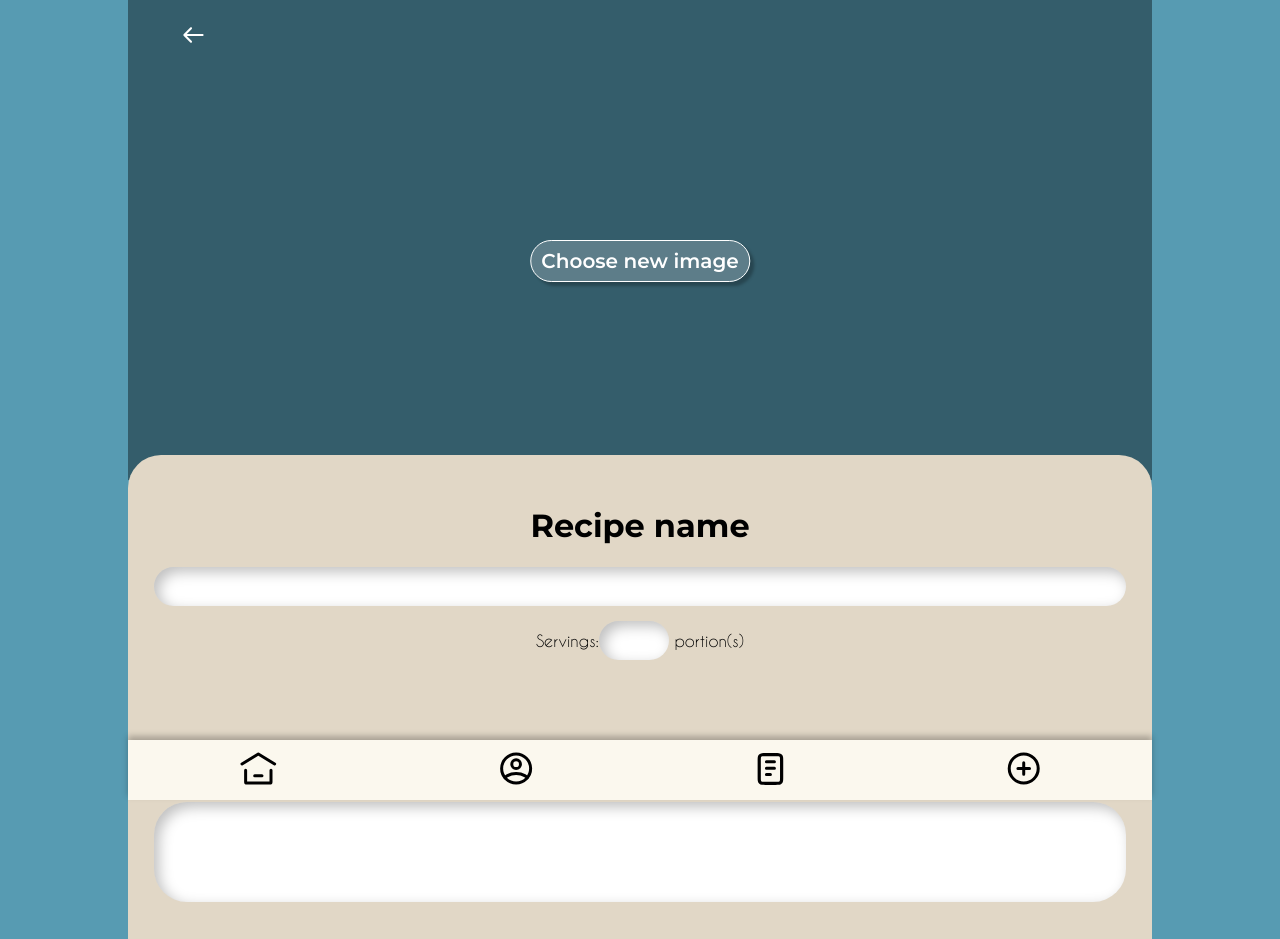
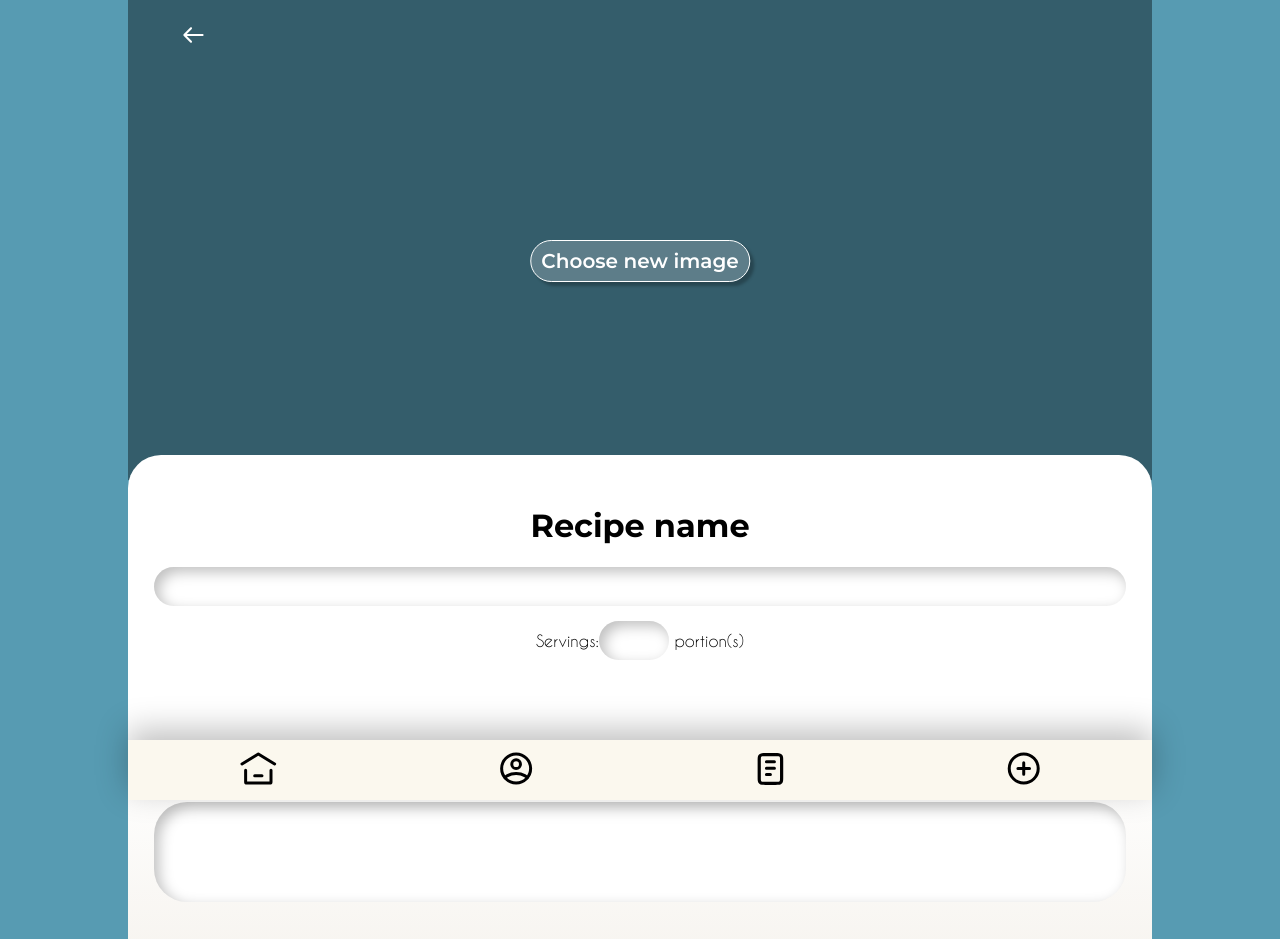
Before and after one commit to zhva/PocketRecipes, a React (Create React App) app: page /create-recipe in a window 1280 px wide. Shown: the top 939 px of the page. Built offline with nearby package versions, Linux system fonts and the light colour scheme; no server answers; the database is empty; the HTML template or start-up script is replaced by a standard one.

Commit message:
added gradient to card + adj navbar shadow

```diff
--- a/src/scss/Card.scss
+++ b/src/scss/Card.scss
@@ -1,5 +1,5 @@
 .content-card{
-    background-color: $dark;
+    background-image: linear-gradient( white 30%, $dark);
     position: relative;
     z-index: 10;
     padding: $recipe-card-paddind;
--- a/src/scss/NavigationBar.scss
+++ b/src/scss/NavigationBar.scss
@@ -6,7 +6,7 @@
     justify-content: space-around;
     align-items: center;
     background-color: $light;
-    box-shadow: 0px -4px 6px $button-shadow-color;
+    box-shadow: 0px -10px 32px $button-shadow-color;
     position: sticky;
     bottom: 0;
     z-index: 11;
```
